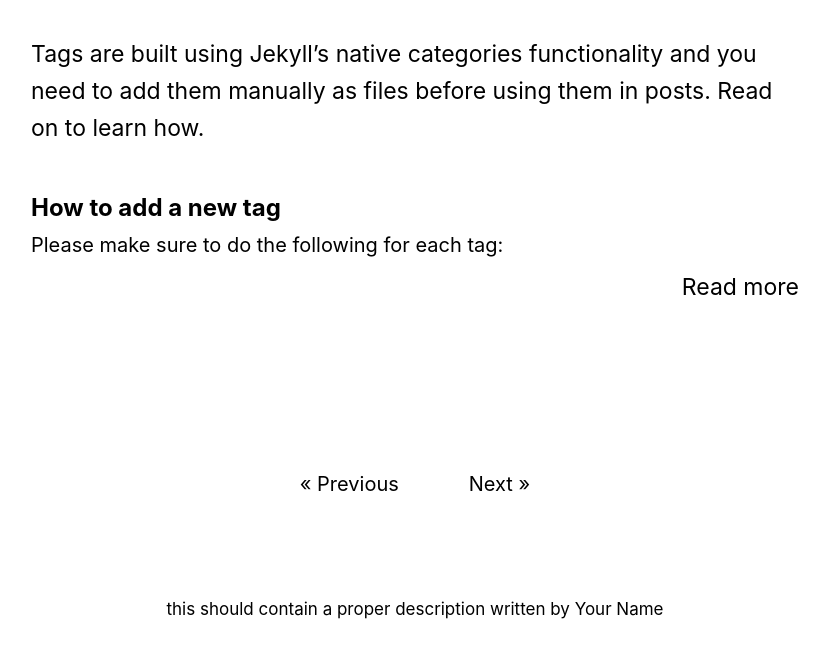
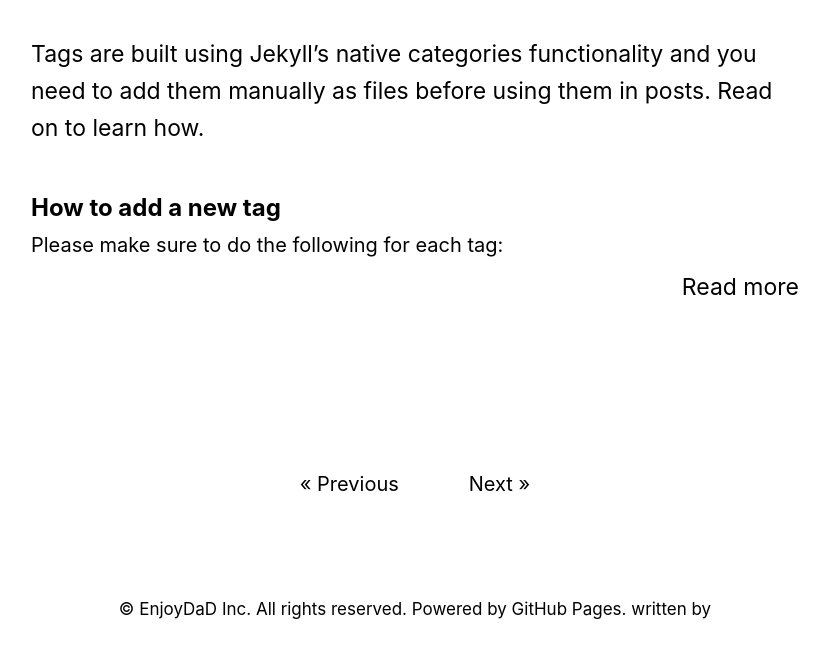
Before and after one commit to enjoyDaD/enjoyDaD, a Jekyll site: the page built from index.html, in a window 1280 px wide and 900 px high, scrolled down 3984 px, cut to the strip 213-871 px from the top of the window. Shown: the whole strip, without its empty margins (225-1054 px from the left). Built offline with Jekyll 4.4.1, drawn with Linux system fonts in a browser that asks for light colours; some web fonts are replaced; the list of posts is cut into pages by our own code.

Commit message:
copywrite변경

```diff
--- a/_config.yml
+++ b/_config.yml
@@ -9,7 +9,7 @@ url                          : "https://enjoyDaD.github.io" # the base hostname
 blog:
   title                      : Enjoy Design and Develope
   description                  : >
-                               this should contain a proper description
+                               © EnjoyDaD Inc. All rights reserved. Powered by GitHub Pages.
 
 # Layout configuration
   logo_path                  : "assets/img/dactl.svg" # path to logo file
@@ -28,7 +28,7 @@ blog:
 
 # Author info
 author:
-  fullname                  : Your Name
+  fullname                  : # ROSA
   mail                      : kkh0539@gmail.com # change to your e-mail address
   github                    : enjoyDaD
   photo                     : "uploads/me2.png"
```
